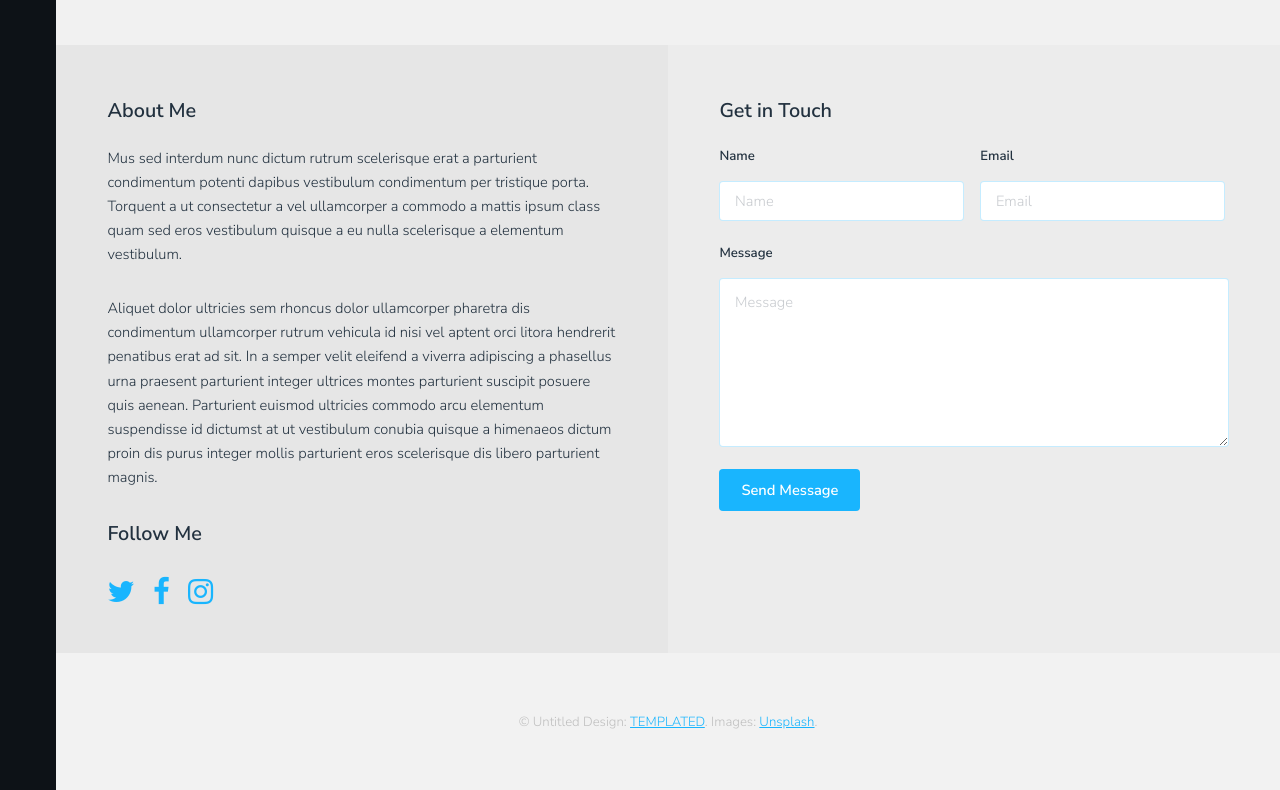
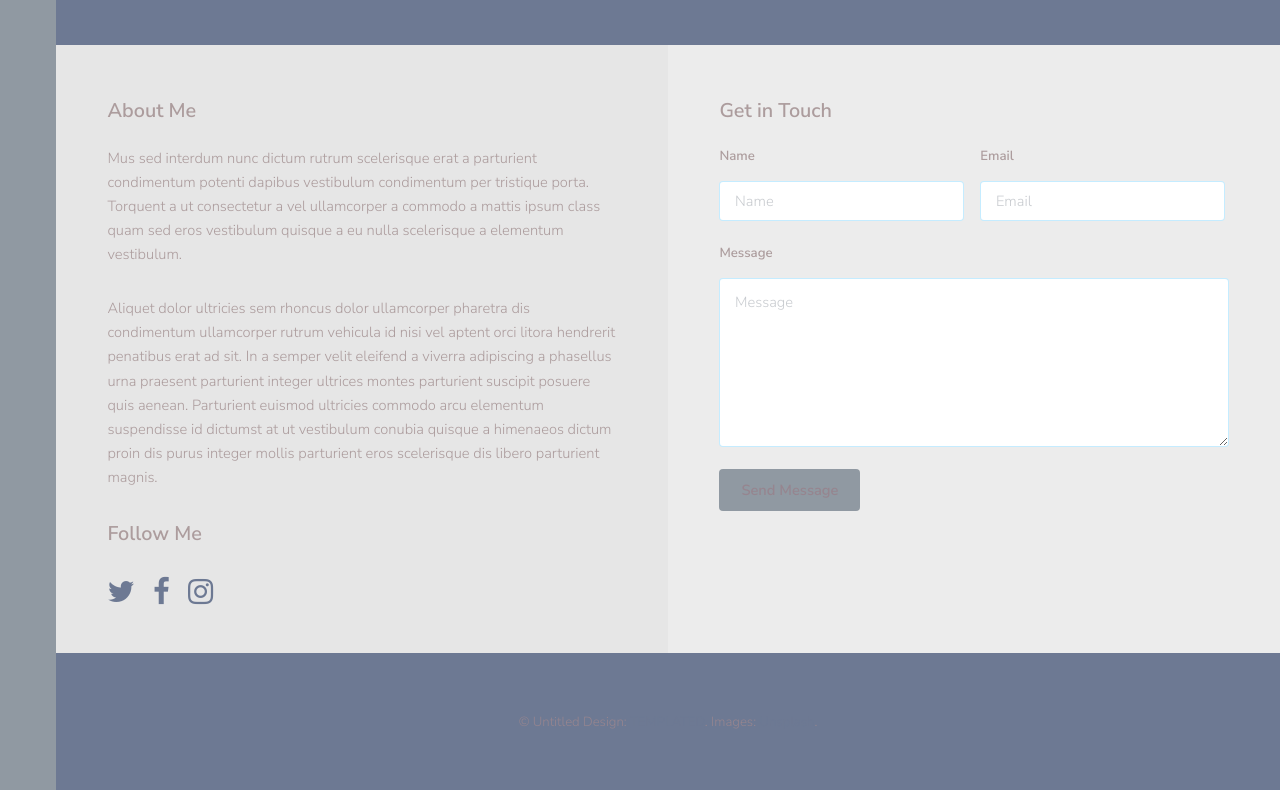
Before and after one commit to kerk0100/BethsBaking, a plain HTML site: page gallery.html in a window 1280 px wide. Shown: the part 1030-1820 px from the top of the page. Drawn offline with Linux system fonts and the light colour scheme.

Commit message:
adding colours

```diff
--- a/assets/css/main.css
+++ b/assets/css/main.css
@@ -92,8 +92,8 @@
 /* Type */
 
 	body {
-		background-color: #fff;
-		color: #22313F;
+		background-color: #9099A2;
+		color: #ac9c9d;
 	}
 
 	body, input, select, textarea {
@@ -145,12 +145,12 @@
 
 	a {
 		text-decoration: underline;
-		color: #19B5FE;
+		color: #6D7993;
 	}
 
 		a:hover {
 			text-decoration: none;
-			color: #019be3;
+			color: #D5D5D5;
 		}
 
 	strong, b {
@@ -316,8 +316,8 @@
 		-webkit-transition: background-color 0.2s ease-in-out, color 0.2s ease-in-out;
 		-ms-transition: background-color 0.2s ease-in-out, color 0.2s ease-in-out;
 		transition: background-color 0.2s ease-in-out, color 0.2s ease-in-out;
-		background: #19B5FE;
-		color: #FFF;
+		background: #9099A2;
+		color: #96858F;
 		border-radius: 4px;
 		border: 0;
 		cursor: pointer;
@@ -337,7 +337,7 @@
 		button.active,
 		.button.active {
 			color: #FFF;
-			background: #22313F;
+			background: #9099A2;
 		}
 
 			input[type="submit"].active:hover,
@@ -346,7 +346,7 @@
 			button.active:hover,
 			.button.active:hover {
 				color: #FFF;
-				background: #22313F;
+				background: #9099A2;
 			}
 
 		input[type="submit"]:hover,
@@ -355,7 +355,7 @@
 		button:hover,
 		.button:hover {
 			color: #FFF;
-			background: #019be3;
+			background: #9099A2;
 		}
 
 		input[type="submit"].alt,
@@ -589,7 +589,7 @@
 		select:focus,
 		textarea:active,
 		textarea:focus {
-			border: solid 1px #19B5FE;
+			border: solid 1px #6D7993;
 		}
 
 	.select-wrapper {
@@ -1394,7 +1394,7 @@
 /* Menu */
 
 	#nav {
-		background: #0d1217;
+		background: #9099A2;
 		z-index: 10002;
 		position: relative;
 		width: 4em;
@@ -1427,7 +1427,7 @@
 					}
 
 					#nav ul li a.active {
-						color: #19B5FE;
+						color: #9099A2;
 					}
 
 				@media screen and (max-width: 736px) {
@@ -1559,12 +1559,12 @@
 /* Main */
 
 	#main {
-		background: #f1f1f1;
+		background: #6D7993;
 		width: 100%;
 	}
 
 		#main #header {
-			background: #e6e6e6;
+			background: #96858F;
 			padding: 1.15em 3.5em;
 			text-align: right;
 		}
@@ -1594,11 +1594,11 @@
 
 	#footer {
 		padding: 4em 0 2em 0;
-		background: #f2f2f2;
+		background: #6D7993;
 	}
 
 		#footer .copyright {
-			color: #bfbfbf;
+			color: #96858F;
 			font-size: 0.9em;
 			margin: 0 0 2em 0;
 			padding: 0 1em;
```
